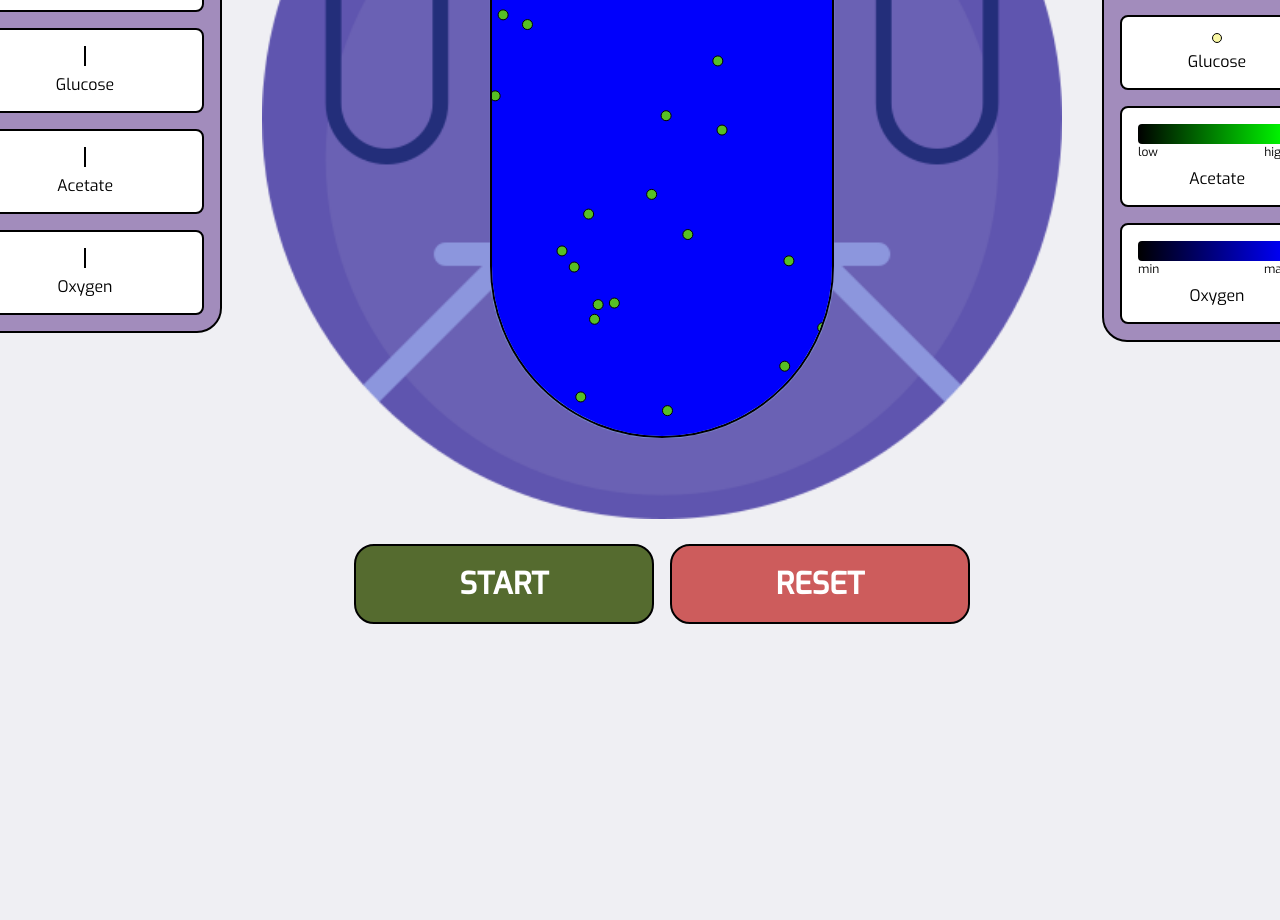
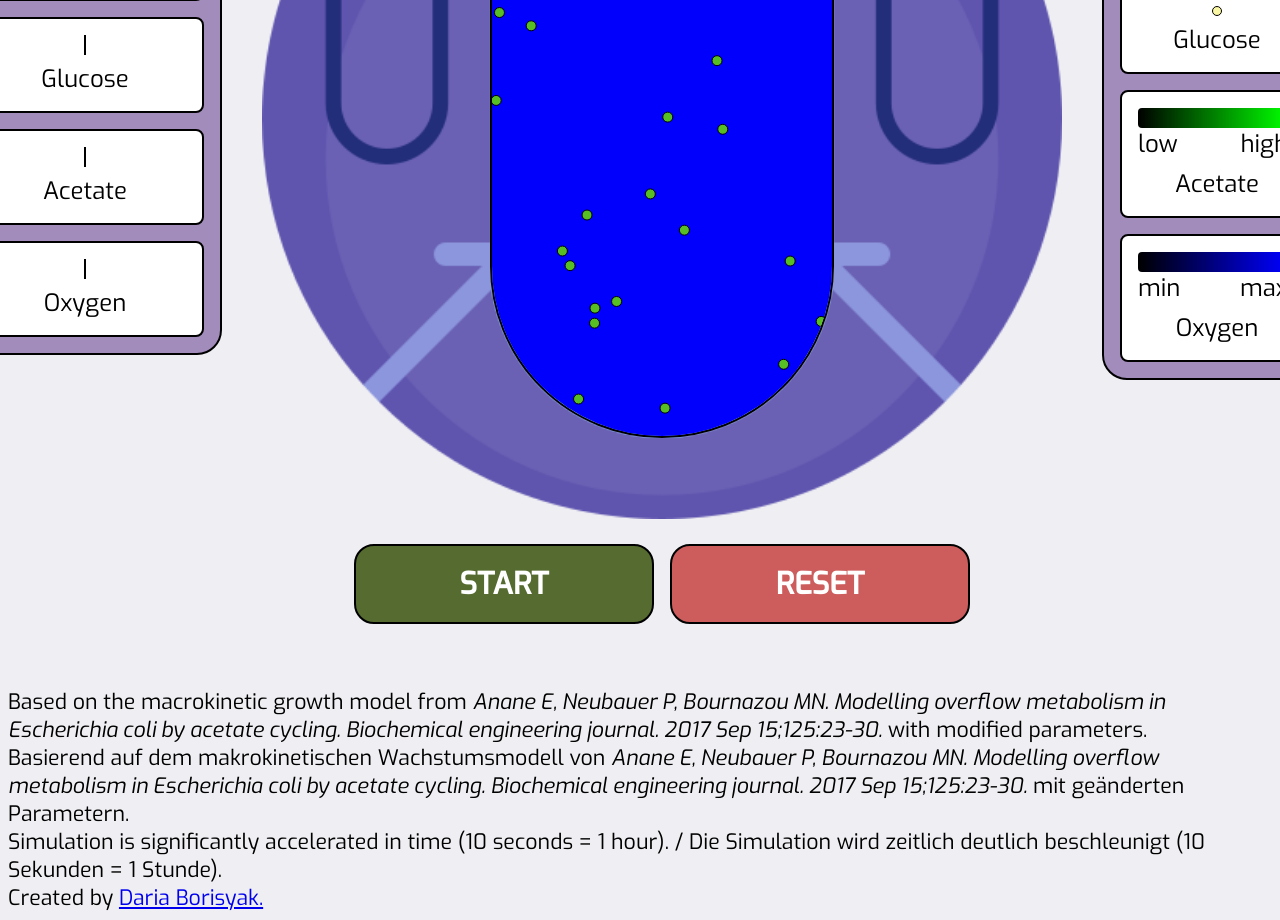
Before and after one commit to fremorie/bacteria, a React app: page / in a window 1280 px wide. Shown: the part 640-1560 px from the top of the page. Before the commit the page ends 1272 px from the top, so only its background shows below. Built offline with nearby package versions, Linux system fonts and the light colour scheme.

Commit message:
everything larger, footer, score as delta wrt initial state

```diff
--- a/public/index.html
+++ b/public/index.html
@@ -9,12 +9,28 @@
       href="https://fonts.googleapis.com/css2?family=Exo:ital,wght@0,100;0,200;0,300;0,400;0,500;1,100;1,200;1,300;1,400&family=Orbitron:wght@600&display=swap"
       rel="stylesheet"
     />
-    <link
-      href="https://fonts.googleapis.com/css2?family=Press+Start+2P&display=swap"
-      rel="stylesheet"
-    />
+    <style>
+      footer {
+        margin-top: 64px;
+        font-size: 16pt
+      }
+    </style>
+
   </head>
   <body>
     <div id="root"></div>
+    <footer>
+      Based on the macrokinetic growth model from
+      <em>Anane E, Neubauer P, Bournazou MN. Modelling overflow metabolism in Escherichia coli by acetate cycling. Biochemical engineering journal. 2017 Sep 15;125:23-30.</em>
+      with modified parameters.
+      <br>
+      Basierend auf dem makrokinetischen Wachstumsmodell von
+      <em>Anane E, Neubauer P, Bournazou MN. Modelling overflow metabolism in Escherichia coli by acetate cycling. Biochemical engineering journal. 2017 Sep 15;125:23-30.</em>
+      mit geänderten Parametern.
+      <br>
+      Simulation is significantly accelerated in time (10 seconds = 1 hour). / Die Simulation wird zeitlich deutlich beschleunigt (10 Sekunden = 1 Stunde).
+      <br>
+      Created by <a href="https://fremorie.github.io/">Daria Borisyak.</a>
+    </footer>
   </body>
 </html>
--- a/src/components/Legend/components/styles.ts
+++ b/src/components/Legend/components/styles.ts
@@ -21,7 +21,7 @@ export const ColorSample = styled.div<{ $from: string; $to: string }>`
 
 export const Label = styled.p`
   margin: 0;
-  font-size: 12px;
+  font-size: 24px;
 `;
 
 export const Labels = styled.div`
--- a/src/components/Legend/styles.ts
+++ b/src/components/Legend/styles.ts
@@ -36,6 +36,7 @@ export const Speedometer = styled.div`
 export const Label = styled.div`
   margin-top: 8px;
   font-weight: 400;
+  font-size: 24px;
 `;
 
 export const Bacteria = styled.div`
--- a/src/components/ReactorApp/index.tsx
+++ b/src/components/ReactorApp/index.tsx
@@ -24,9 +24,9 @@ type Props = {
 
 const formatCount = (count: number | undefined) => {
   if (count === undefined) {
-    return "----";
+    return "--";
   } else {
-    return String(Math.round(count * 100)).padStart(4, "0");
+    return String(count).padStart(2, "0");
   }
 };
 
--- a/src/components/Stats/styles.ts
+++ b/src/components/Stats/styles.ts
@@ -22,6 +22,7 @@ export const Speedometer = styled.div`
   background-color: #ffffff;
   border-radius: 8px;
   border: 2px solid black;
+  font-size: 24px;
 
   &:last-of-type {
     margin-bottom: 0;
--- a/src/utils/brownianMotion/index.js
+++ b/src/utils/brownianMotion/index.js
@@ -87,6 +87,11 @@ function generateDots(canvas, numDots, dotRadius, dotColor) {
   return dots;
 }
 
+function computeScore(X, X0) {
+  const score = Math.ceil((X - X0) * 100);
+  return Math.max(score, 0);
+}
+
 export const drawBrownianMotion = (
   canvas,
   context,
@@ -161,7 +166,9 @@ export const drawBrownianMotion = (
       parameters
     );
 
-    setBacteriumCount(nextState.X);
+    setBacteriumCount(
+      computeScore(nextState.X, initial_state.X)
+    );
 
     const arrowsCount = 5;
 
```
Also changed, not shown: 1 other file (tests, documents, lock files or other folders).
